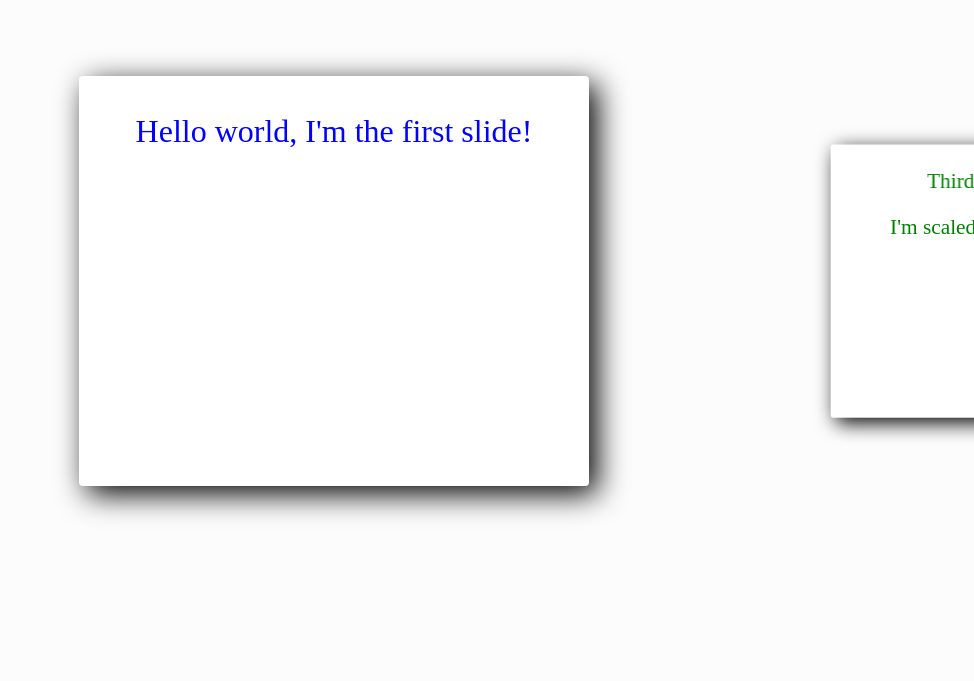
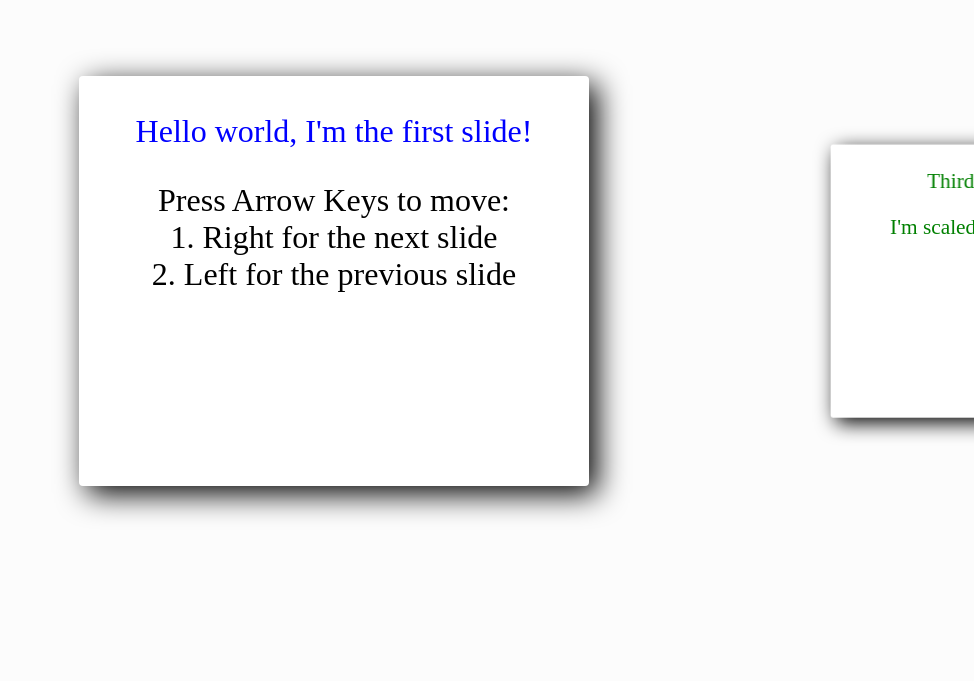
Before and after one commit to mohdsanadzakirizvi/impressjs-project, a plain HTML site: page templates/rotation_scaling_slide.html in a window 1280 px wide. Shown: the part 119-800 px from the top of the page, without its empty margins (306-1280 px from the left). Drawn offline with Linux system fonts and the light colour scheme.

Commit message:
updated slide instruction

```diff
--- a/templates/rotation_scaling_slide.html
+++ b/templates/rotation_scaling_slide.html
@@ -10,8 +10,9 @@
 	</head>
 	<body>
 		<div id="impress">
-			<div class="step box" data-x="0" data-y="0" style="color:blue;">
-				<p>Hello world, I'm  the first slide!</p>
+			<div class="step box" data-x="0" data-y="0" >
+				<p style="color:blue;">Hello world, I'm  the first slide!</p>
+				<p>Press Arrow Keys to move: <br>1. Right for the next slide <br>2. Left for the previous slide</p>
 			</div>
 			<div class="step box" data-x="0" data-y="800" data-rotate="90" style="color:red;">
 				<p>Duo Lingo ~ Second slide reporting sir!</p>
```
Also changed, not shown: templates/3d_slide.html (+3 -2 lines), templates/basic_slide_transition.html (+3 -2 lines), templates/slide_animation.html (+3 -2 lines).
